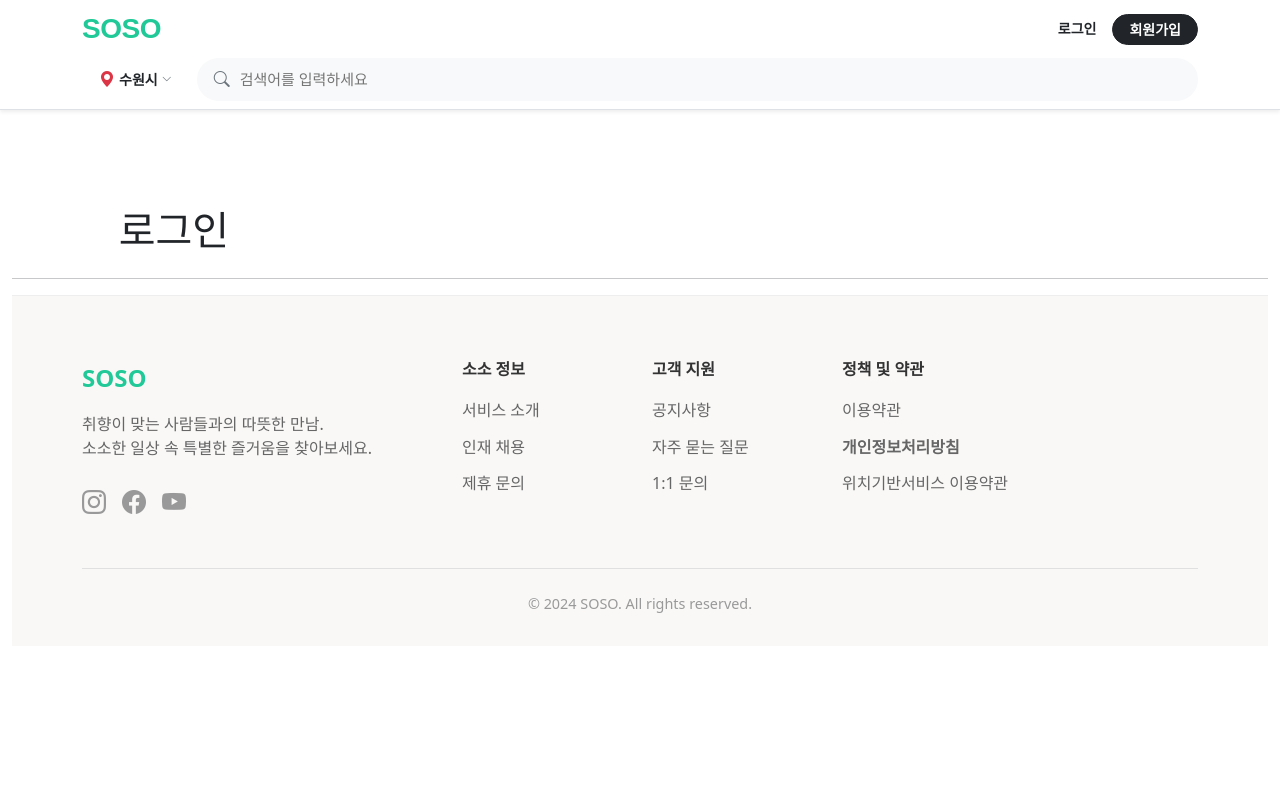
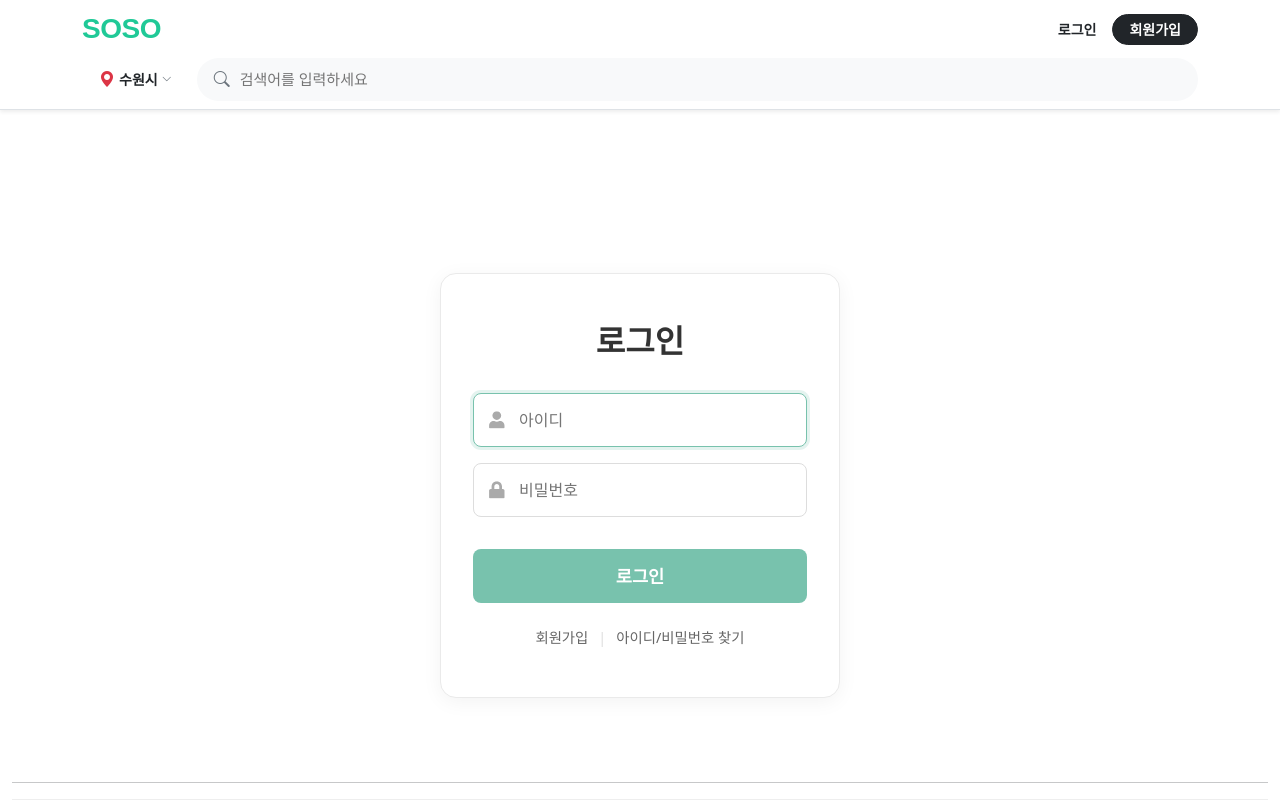
Before and after one commit to thk071229/soso-fe, a React (Vite) app in the folder soso/: page /account/login in a window 1280 px wide. Shown: the top 800 px of the page. Built offline with nearby package versions, Linux system fonts and the light colour scheme.

Commit message:
로그인 로그아웃 구현

```diff
--- a/soso/src/App.jsx
+++ b/soso/src/App.jsx
@@ -6,7 +6,7 @@ import Header from "./component/Header"
 // Jotai 개발자 도구 설정
 import "jotai-devtools/styles.css"; // 디자인
 import { DevTools } from "jotai-devtools"; // 도구
-import { useAtom, useAtomValue, useSetAtom } from "jotai"
+import { Provider, useAtom, useAtomValue, useSetAtom } from "jotai"
 import { accessTokenState, adminState, clearLoginState, loginCompleteState, loginIdState, loginLevelState, loginState } from "./utils/jotai"
 import { useEffect } from "react"
 import axios from "./utils/axios/customAxios";
@@ -37,6 +37,7 @@ function App() {
 
   return (
     <>
+      <Provider>
       <BrowserRouter>
         {/* Jotai 개발자 도구 */}
         {import.meta.env.DEV && <DevTools />}
@@ -48,6 +49,7 @@ function App() {
           <Footer />
         </div>
       </BrowserRouter>
+      </Provider>
     </>
   )
 }
--- a/soso/src/component/Header.jsx
+++ b/soso/src/component/Header.jsx
@@ -1,8 +1,44 @@
 import styles from "./Header.module.css";
-import 'bootstrap-icons/font/bootstrap-icons.css'; // 아이콘 가져오기
-import { Link } from "react-router-dom";
+import { useAtom, useAtomValue, useSetAtom } from "jotai";
+import { Link, useNavigate } from "react-router-dom";
+import { adminState, clearLoginState, loginIdState, loginState } from "../utils/jotai";
+import { useCallback, useEffect } from "react";
+import axios from "../utils/axios/customAxios";
 
-export default function Header(){
+export default function Header() {
+
+    // 이동 도구
+    const navigate = useNavigate();
+
+    const isLogin = useAtomValue(loginState);
+    const isAdmin = useAtomValue(adminState);
+    const loginId = useAtomValue(loginIdState);
+
+    // 로그아웃 시 상태 초기화
+    const clearLogin = useSetAtom(clearLoginState);
+
+    // 로그아웃 로직
+    const logout = useCallback(async (e) => {
+        e.preventDefault();
+
+        if (window.confirm("로그아웃 하시겠습니까?")) {
+            try {
+                // 1. 서버에 요청 (성공하든 실패하든 일단 보냄)
+                await axios.delete("/account/logout");
+            }
+            catch (err) {
+                // 에러가 나도 콘솔에만 찍고, 로직은 계속 진행시켜야 함
+                console.warn("로그아웃 요청 중 에러 발생 (무시하고 진행):", err);
+            }
+            finally {
+                // ✅ 2. 무조건 실행되는 구역 (성공/실패 여부 상관없음)
+                // 서버가 죽었어도 클라이언트에서는 로그아웃 처리를 해줘야 함
+                clearLogin();
+                delete axios.defaults.headers.common["Authorization"];
+                navigate("/");
+            }
+        }
+    }, [clearLogin, navigate]);
 
     return (<>
         <header className="stickey-top bg-white border-bottom shadow-sm">
@@ -16,38 +52,59 @@ export default function Header(){
                         SOSO
                     </Link>
 
-                    <div className="d-flex gap-2">
-                        <Link to="/account/login" className="btn btn-outline-light text-dark btn-sm rounded-pill fw-bold border-0">
-                            로그인
-                        </Link>
-                        <Link to="/account/agreement" className="btn btn-dark btn-sm rounded-pill px-3 fw-bold">
-                            회원가입
-                        </Link>
+                    {/* 🔹 로그인 상태에 따른 버튼 분기 처리 🔹 */}
+                    <div className="d-flex gap-2 align-items-center">
+                        {isLogin ? (
+                            // ✅ 로그인 상태일 때 보일 화면
+                            <>
+                                <span className="fw-bold me-2" style={{ fontSize: '14px' }}>
+                                    {loginId}님
+                                </span>
+                                {/* 관리자라면 관리자 버튼 표시 (선택사항) */}
+                                {isAdmin && (
+                                    <Link to="/admin" className="btn btn-danger btn-sm rounded-pill fw-bold">
+                                        관리자
+                                    </Link>
+                                )}
+                                <Link to="/mypage" className="btn btn-outline-secondary btn-sm rounded-pill fw-bold border-0">
+                                    마이페이지
+                                </Link>
+                                <button onClick={logout} className="btn btn-dark btn-sm rounded-pill px-3 fw-bold">
+                                    로그아웃
+                                </button>
+                            </>
+                        ) : (
+                            // ✅ 로그아웃(비로그인) 상태일 때 보일 화면 (기존 코드)
+                            <>
+                                <Link to="/account/login" className="btn btn-outline-light text-dark btn-sm rounded-pill fw-bold border-0">
+                                    로그인
+                                </Link>
+                                <Link to="/account/join" className="btn btn-dark btn-sm rounded-pill px-3 fw-bold">
+                                    회원가입
+                                </Link>
+                            </>
+                        )}
                     </div>
                 </div>
             </div>
 
-            {/* 하단 : 지역선택 & 검색창 */}
+            {/* 하단 : 지역선택 & 검색창 (기존 동일) */}
             <div className="container pb-2">
                 <div className="d-flex gap-2">
-
-                    {/* 지역 선택 버튼 */}
                     <div className="flex-shrink-0">
                         <button className={`btn rounded-pill px-3 py-2 d-flex align-items-center gap-1 ${styles.regionBtn}`}>
                             <i className="bi bi-geo-alt-fill text-danger"></i>
-                            <span className="fw-bold" style={{fontSize : '14px'}}>수원시</span>
-                            <i className="bi bi-chevron-down text-secondary" style={{fontSize : '10px'}}></i>
+                            <span className="fw-bold" style={{ fontSize: '14px' }}>수원시</span>
+                            <i className="bi bi-chevron-down text-secondary" style={{ fontSize: '10px' }}></i>
                         </button>
                     </div>
 
-                    {/* 검색창 */}
                     <div className="flex-grow-1">
                         <div className={`d-flex align-items-center px-3 py-2 ${styles.searchBox}`}>
                             <i className="bi bi-search text-secondary me-2"></i>
-                            <input type="text" className={styles.searchInput} placeholder="검색어를 입력하세요"/>
+                            <input type="text" className={styles.searchInput} placeholder="검색어를 입력하세요" />
                         </div>
                     </div>
-
                 </div>
             </div>
 
--- a/soso/src/component/account/AccountLogin.jsx
+++ b/soso/src/component/account/AccountLogin.jsx
@@ -1,9 +1,114 @@
+import { useAtom, useSetAtom } from "jotai";
+import { useNavigate } from "react-router-dom";
+import { accessTokenState, loginIdState, loginLevelState, refreshTokenState } from "../../utils/jotai";
+import { useCallback, useEffect, useState } from "react";
+import axios from "../../utils/axios/customAxios";
+import styles from "./AccountLogin.module.css";
+import { FaLock, FaUser } from "react-icons/fa";
 
 
-export default function AccountLogin(){
+export default function AccountLogin() {
+
+    const navigate = useNavigate();
+
+    // jotai state
+    const setLoginId = useSetAtom(loginIdState);
+    const setLoginLevel = useSetAtom(loginLevelState);
+    const setAccessToken = useSetAtom(accessTokenState);
+    const setRefreshToken = useSetAtom(refreshTokenState);
+
+    // 로그인 상태 확인용(값만 필요)
+    const [loginId] = useAtom(loginIdState);
+
+    // state
+    const [account, setAccount] = useState({ accountId: "", accountPw: "" });
+    const [isLoginFail, setIsLoginFail] = useState(false); // 로그인 실패 여부
+
+    // usecallback
+    const changeStrValue = useCallback(e => {
+        const { name, value } = e.target;
+        setAccount(prev => ({ ...prev, [name]: value }));
+        if (isLoginFail) setIsLoginFail(false);
+    }, [isLoginFail]);
+
+    // 로그인 요청
+    const sendLogin = useCallback(async () => {
+        if (!account.accountId || !account.accountPw) return;
+
+        try {
+            const { data } = await axios.post("/account/login", account);
+            // 상태 업데이트
+            setLoginId(data.loginId);
+            setLoginLevel(data.loginLevel);
+            setAccessToken(data.accessToken);
+            setRefreshToken(data.refreshToken);
+        }
+        catch (e) {
+            setIsLoginFail(true);
+        }
+    }, [account, setAccessToken, setLoginId, setLoginLevel, setRefreshToken]);
+
+    // 엔터키 처리
+    const handleEnter = (e)=>{
+        if(e.key === 'Enter') sendLogin();
+    };
+
+    if(loginId) return null;
 
     // render
     return (<>
-        <h1>로그인</h1>
+       <div className={styles.container}>
+            <div className={styles.loginBox}>
+                <h2 className={styles.title}>로그인</h2>
+
+                {/* 아이디 입력 */}
+                <div className={styles.inputGroup}>
+                    <FaUser className={styles.icon} />
+                    <input
+                        type="text"
+                        name="accountId"
+                        className={styles.input}
+                        placeholder="아이디"
+                        value={account.accountId}
+                        onChange={changeStrValue}
+                        onKeyUp={handleEnter}
+                        autoFocus
+                    />
+                </div>
+
+                {/* 비밀번호 입력 */}
+                <div className={styles.inputGroup}>
+                    <FaLock className={styles.icon} />
+                    <input
+                        type="password"
+                        name="accountPw"
+                        className={styles.input}
+                        placeholder="비밀번호"
+                        value={account.accountPw}
+                        onChange={changeStrValue}
+                        onKeyUp={handleEnter}
+                    />
+                </div>
+
+                {/* 에러 메시지 */}
+                {isLoginFail && (
+                    <div className={styles.errorMessage}>
+                        아이디 또는 비밀번호가 일치하지 않습니다.
+                    </div>
+                )}
+
+                {/* 로그인 버튼 */}
+                <button className={styles.loginBtn} onClick={sendLogin}>
+                    로그인
+                </button>
+
+                {/* 추가 메뉴 (회원가입, 찾기) */}
+                <div className={styles.links}>
+                    <span onClick={() => navigate("/account/join")}>회원가입</span>
+                    <span className={styles.divider}>|</span>
+                    <span onClick={() => alert("준비중입니다")}>아이디/비밀번호 찾기</span>
+                </div>
+            </div>
+        </div>
     </>)
 }
--- a/soso/src/component/account/AccountLogin.module.css
+++ b/soso/src/component/account/AccountLogin.module.css
@@ -0,0 +1,117 @@
+/* 화면 중앙 정렬 */
+.container {
+    display: flex;
+    justify-content: center;
+    align-items: center;
+    min-height: 70vh; /* 화면 높이의 70% 사용 */
+}
+
+/* 로그인 카드 */
+.loginBox {
+    width: 100%;
+    max-width: 400px; /* 너무 넓어지지 않게 */
+    padding: 3rem 2rem;
+    border: 1px solid #eaeaea;
+    border-radius: 16px; /* 둥근 모서리 */
+    box-shadow: 0 4px 20px rgba(0, 0, 0, 0.05); /* 은은한 그림자 */
+    background-color: white;
+    text-align: center;
+}
+
+.title {
+    font-size: 2rem;
+    font-weight: bold;
+    color: #333;
+    margin-bottom: 2rem;
+}
+
+/* 입력창 그룹 (아이콘 + 인풋) */
+.inputGroup {
+    position: relative;
+    margin-bottom: 1rem;
+}
+
+.icon {
+    position: absolute;
+    left: 15px;
+    top: 50%;
+    transform: translateY(-50%);
+    color: #aaa;
+    font-size: 1.1rem;
+}
+
+.input {
+    width: 100%;
+    padding: 14px 14px 14px 45px; /* 아이콘 공간 확보 */
+    border: 1px solid #ddd;
+    border-radius: 8px;
+    font-size: 1rem;
+    outline: none;
+    transition: all 0.2s;
+}
+
+.input:focus {
+    border-color: #78C2AD; /* 포커스 시 민트색 */
+    box-shadow: 0 0 0 3px rgba(120, 194, 173, 0.2);
+}
+
+/* 로그인 버튼 */
+.loginBtn {
+    width: 100%;
+    padding: 14px;
+    margin-top: 1rem;
+    background-color: #78C2AD;
+    color: white;
+    font-size: 1.1rem;
+    font-weight: bold;
+    border: none;
+    border-radius: 8px;
+    cursor: pointer;
+    transition: background-color 0.2s;
+}
+
+.loginBtn:hover {
+    background-color: #65a894; /* 살짝 진하게 */
+}
+
+/* 에러 메시지 */
+.errorMessage {
+    color: #ff6b6b;
+    font-size: 0.9rem;
+    margin-bottom: 1rem;
+    text-align: left;
+    padding-left: 5px;
+    animation: shake 0.3s; /* 흔들림 효과 */
+}
+
+/* 하단 링크 */
+.links {
+    margin-top: 1.5rem;
+    font-size: 0.9rem;
+    color: #666;
+}
+
+.links span {
+    cursor: pointer;
+}
+
+.links span:hover {
+    text-decoration: underline;
+    color: #333;
+}
+
+.divider {
+    margin: 0 10px;
+    color: #ddd;
+    cursor: default !important;
+    text-decoration: none !important;
+}
+
+/* 에러 시 흔들리는 애니메이션 */
+@keyframes shake {
+    0% { transform: translateX(0); }
+    25% { transform: translateX(-5px); }
+    50% { transform: translateX(5px); }
+    75% { transform: translateX(-5px); }
+    100% { transform: translateX(0); }
+}
```
